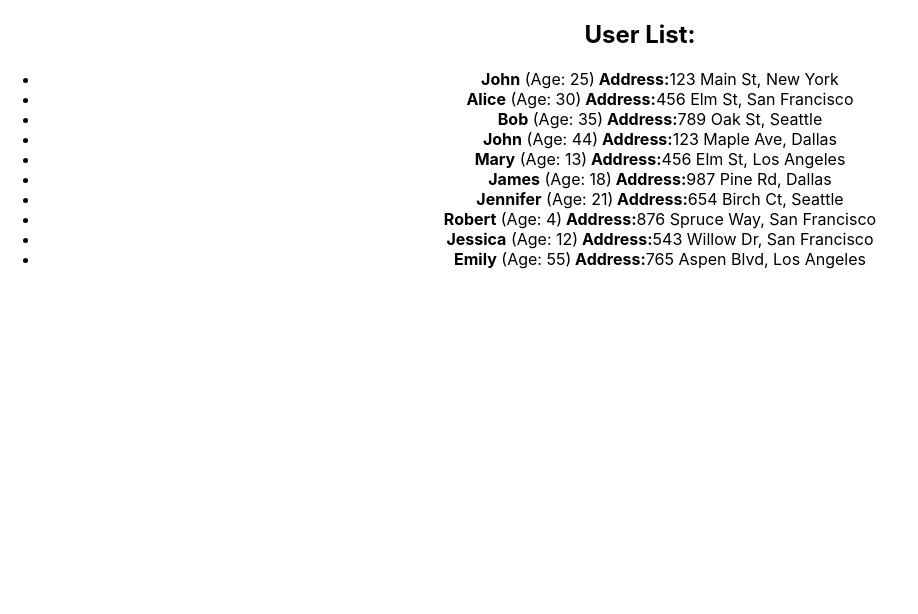
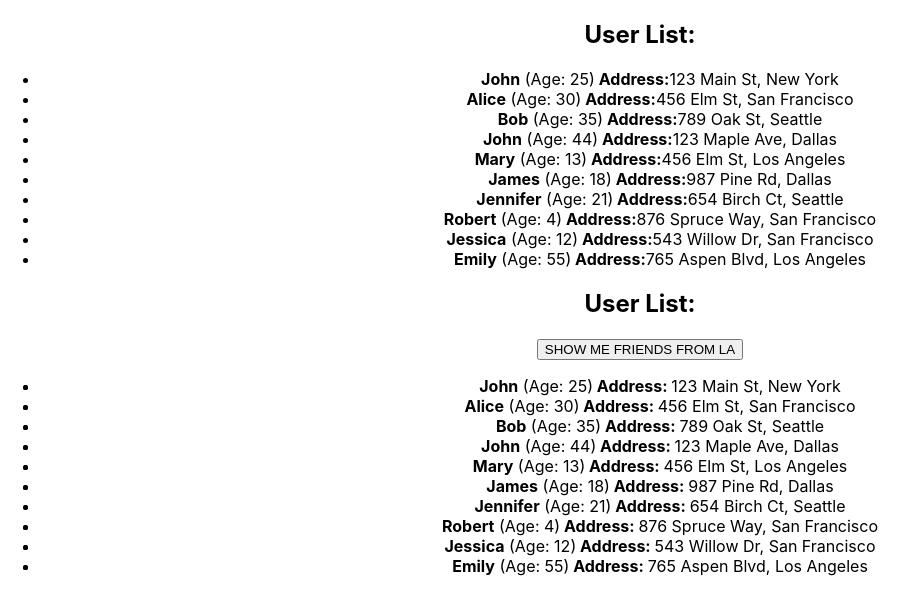
Before and after one commit to AlexOneWRLD/homework-front-main, a React (Create React App) app: page / in a window 1280 px wide. Shown: the top 614 px of the page, without its empty margins (0-918 px from the left). Built offline with nearby package versions, Linux system fonts and the light colour scheme.

Commit message:
second hw

```diff
--- a/src/App.tsx
+++ b/src/App.tsx
@@ -8,7 +8,7 @@ function App() {
   return (
     <div className="App">
       <HW1 />
-      {/*<HW2 />*/}
+      <HW2 />
       {/*<HW3 />*/}
       {/*<HW4 />*/}
     </div>
--- a/src/HW/2/CurrentUser.tsx
+++ b/src/HW/2/CurrentUser.tsx
@@ -1,7 +1,7 @@
 import { UserType } from './HW2';
 
 type CurrentUserPropsType = {
-  user: any // пропиши типизацию
+  user: UserType
 };
 
 export const CurrentUser = (props: CurrentUserPropsType) => {
--- a/src/HW/2/HW2.tsx
+++ b/src/HW/2/HW2.tsx
@@ -10,11 +10,11 @@ export type UserType = {
   id: number;
   name: string;
   age: number;
-  address: any; // пропиши типизацию
+  address: AddressType; // пропиши типизацию
 };
 
 export type UsersObjectType = {
-  myFriends: any; // пропиши типизацию
+  myFriends: Array<UserType>; // пропиши типизацию
 };
 
 export const HW2 = () => {
@@ -47,7 +47,7 @@ export const HW2 = () => {
   let [currentUsers, setCurrentUsers] = useState<UsersObjectType>(users);
 
   const filterUsers = () => {
-    const filteredUsers = 'НУЖНО ПРОФИЛЬТРОВАТЬ ДРУЗЕЙ. ОСТАВЛЯЕМ ТОЛЬКО ТЕХ, КОТОРЫЕ ЖИВУТ В ГОРОДЕ LOS ANGELES';
+    const filteredUsers = users.myFriends.filter((users)=>users.address.city==='San Francisco');
     setCurrentUsers({ myFriends: filteredUsers });
   };
 
--- a/src/HW/2/UserList2.tsx
+++ b/src/HW/2/UserList2.tsx
@@ -2,8 +2,8 @@ import {CurrentUser} from './CurrentUser';
 import {UsersObjectType} from './HW2';
 
 type UserList2PropsType = {
-	users: any // пропиши типизацию
-	filterUsers: any // пропиши типизацию
+	users: UsersObjectType
+	filterUsers:()=>void
 };
 
 export const UserList2 = (props: UserList2PropsType) => {
@@ -11,13 +11,15 @@ export const UserList2 = (props: UserList2PropsType) => {
 		<div id={'hw02-users'}>
 			<h2>User List:</h2>
 
-			{/*<button id={'hw02-filter-button'} onClick={() => props.filterUsers}>SHOW ME FRIENDS FROM LA</button>*/}
+			<button id={'hw02-filter-button'} onClick={props.filterUsers}>SHOW ME FRIENDS FROM LA</button>
 
-			{/*<ul>*/}
-			{/*  {props.users.myFriends.map((user) => (*/}
-			{/*    <ВЫЗЫВАЕМ КОМПОНЕНТУ CurrentUser />*/}
-			{/*  ))}*/}
-			{/*</ul>*/}
+			<ul>
+			 {props.users.myFriends.map((user) => (
+				 <li key={user.id}>
+			   <CurrentUser user={user}/>
+				 </li>
+			 ))}
+			</ul>
 		</div>
 	);
 };
```
